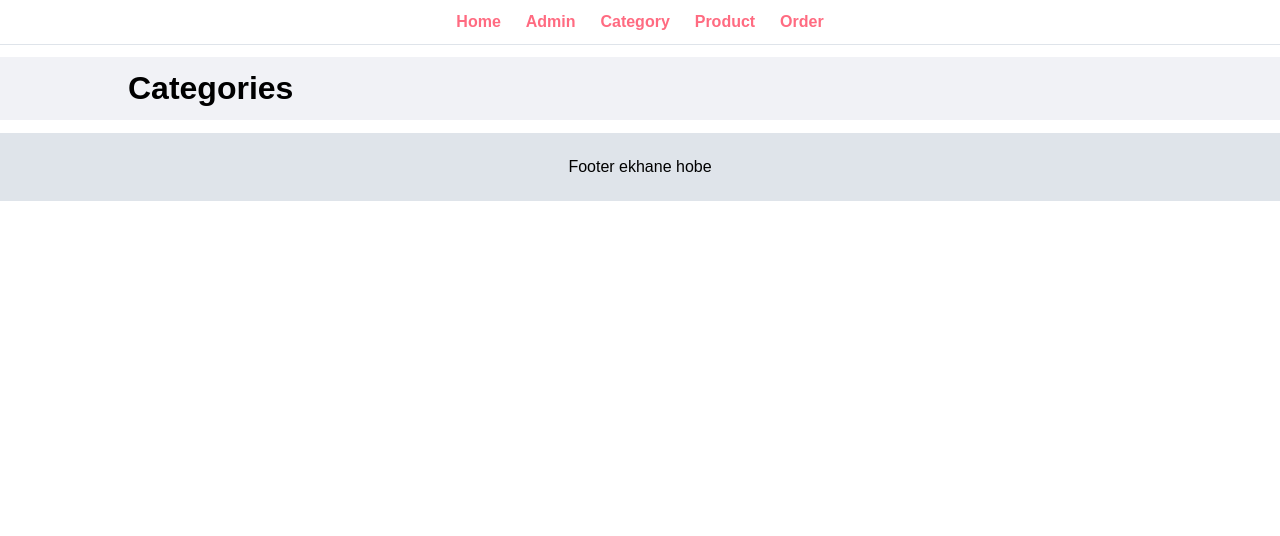
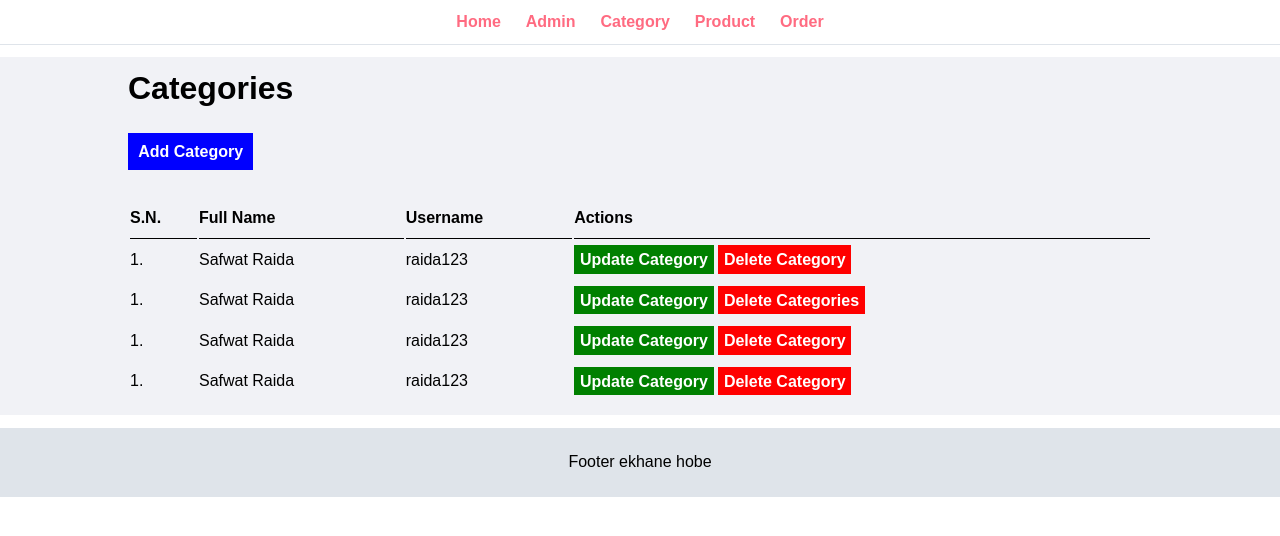
Before and after one commit to ShakChunni/GeekGoods, a PHP site: page /admin/manage-category.php in a window 1280 px wide. Shown: the top 536 px of the page. Run offline with PHP 8.4, Linux system fonts and the light colour scheme.

Commit message:
working on admin

```diff
--- a/admin/admin.css
+++ b/admin/admin.css
@@ -65,3 +65,52 @@
 .tbl-full {
   width: 100%;
 }
+
+table tr th {
+  border-bottom: 1px solid black;
+  padding: 1% 0;
+  text-align: left;
+}
+
+table tr td {
+  padding: 1% 0;
+}
+
+.btn-primary {
+  background-color: blue;
+  color: white;
+  padding: 1%;
+  text-decoration: none;
+  font-weight: bold;
+}
+
+.btn-primary:hover {
+  background-color: darkblue;
+  color: white;
+}
+
+.btn-secondary {
+  background-color: green;
+  color: white;
+  padding: 1%;
+  text-decoration: none;
+  font-weight: bold;
+}
+
+.btn-secondary:hover {
+  background-color: darkgreen;
+  color: white;
+}
+
+.btn-danger {
+    background-color: red;
+    color: white;
+    padding: 1%;
+    text-decoration: none;
+    font-weight: bold;
+  }
+
+  .btn-danger:hover {
+    background-color: darkred;
+    color: white;
+  }
--- a/admin/manage-category.php
+++ b/admin/manage-category.php
@@ -3,6 +3,56 @@
 <div class="main-content">
     <div class="wrapper">
         <h1>Categories</h1>
+        <br /><br />
+
+        <a href="#" class="btn-primary">Add Category</a>
+
+        <br /><br /><br />
+        <table class="tbl-full">
+            <tr>
+                <th>S.N.</th>
+                <th>Full Name</th>
+                <th>Username</th>
+                <th>Actions</th>
+            </tr>
+            <tr>
+                <td>1.</td>
+                <td>Safwat Raida</td>
+                <td>raida123</td>
+                <td>
+                    <a href="#" class="btn-secondary">Update Category</a>
+                    <a href="#" class="btn-danger">Delete Category</a>
+                </td>
+            </tr>
+            <tr>
+                <td>1.</td>
+                <td>Safwat Raida</td>
+                <td>raida123</td>
+                <td>
+                    <a href="#" class="btn-secondary">Update Category</a>
+                    <a href="#" class="btn-danger">Delete Categories</a>
+                </td>
+            </tr>
+            <tr>
+                <td>1.</td>
+                <td>Safwat Raida</td>
+                <td>raida123</td>
+                <td>
+                    <a href="#" class="btn-secondary">Update Category</a>
+                    <a href="#" class="btn-danger">Delete Category</a>
+                </td>
+            </tr>
+            <tr>
+                <td>1.</td>
+                <td>Safwat Raida</td>
+                <td>raida123</td>
+                <td>
+                    <a href="#" class="btn-secondary">Update Category</a>
+                    <a href="#" class="btn-danger">Delete Category</a>
+                </td>
+            </tr>
+        </table>
+
 
         <div class="clearfix"></div>
     </div>
```
Also changed, not shown: admin/manage-admin.php (+32 -1 lines), admin/manage-order.php (+51 -0 lines).
